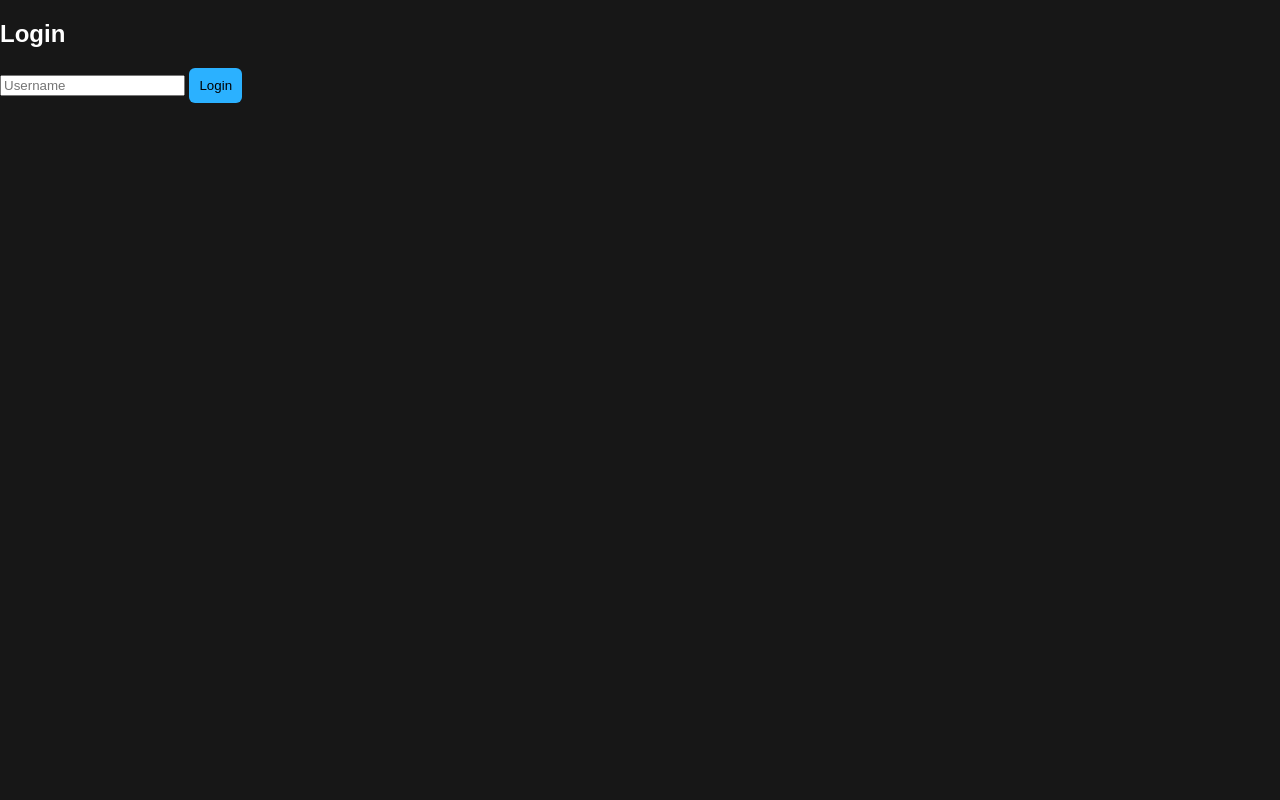
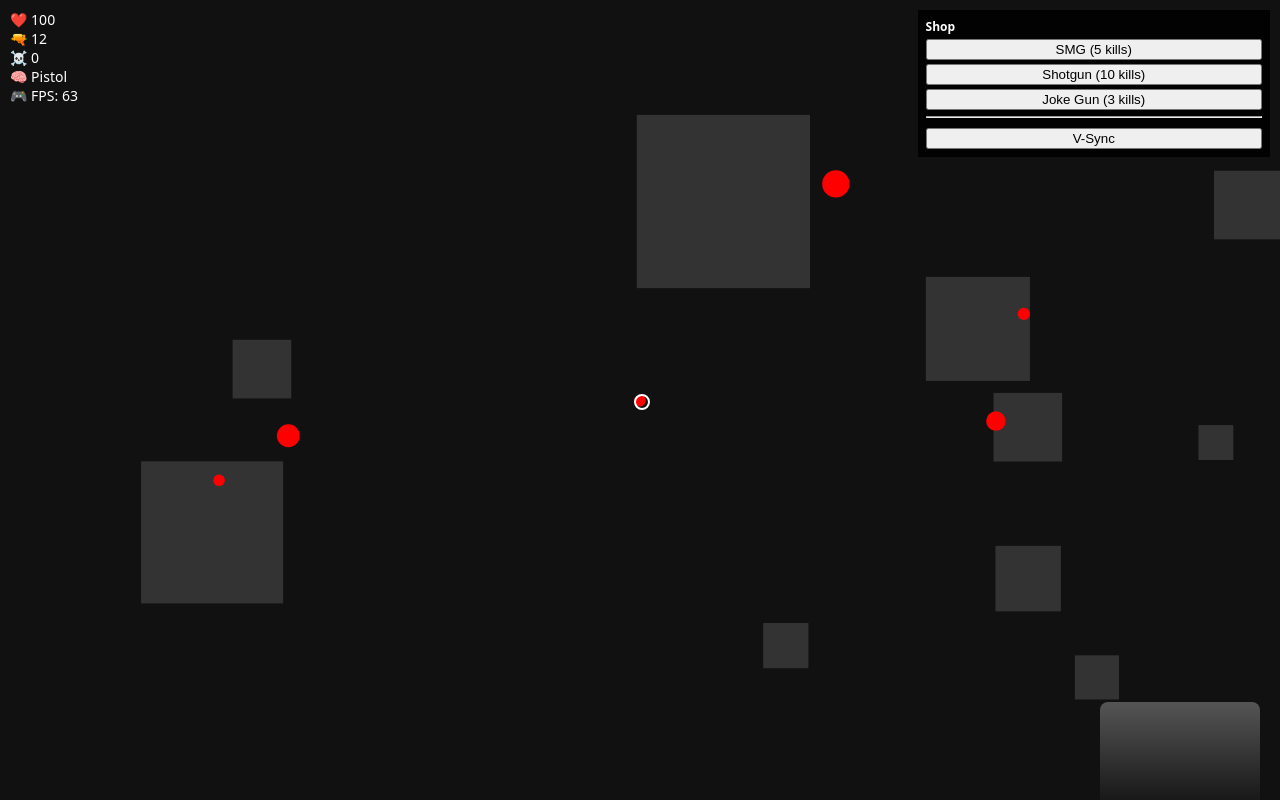
Before and after one commit to 8gdkfrz8dq-cell/fake-roblox-v2, a plain HTML site: page index.html in a window 1280 px wide. Drawn offline with Linux system fonts and the light colour scheme.

Commit message:
Update index.html

```diff
--- a/index.html
+++ b/index.html
@@ -3,77 +3,222 @@
 <head>
 <meta charset="UTF-8">
 <meta name="viewport" content="width=device-width, initial-scale=1.0">
-<title>Fake Creator Dashboard (Safe)</title>
+<title>Fake Roblox FPS RPG</title>
+
 <style>
-body{margin:0;font-family:Arial;background:#171717;color:#fff}
-.hidden{display:none}
-button{padding:10px;background:#2bb1ff;border:none;border-radius:6px}
-header{background:#121212;padding:12px}
-.card{background:#2a2a2a;margin:10px;padding:10px;border-radius:6px}
+html,body{margin:0;padding:0;background:#000;color:#fff;font-family:system-ui,sans-serif;overflow:hidden}
+#hud{position:fixed;top:10px;left:10px;z-index:10;font-size:14px}
+#shop{position:fixed;top:10px;right:10px;background:rgba(0,0,0,.85);padding:8px;font-size:12px;z-index:10}
+#shop button{width:100%;margin-top:4px}
+#gun{position:fixed;bottom:-12px;right:20px;width:160px;height:110px;background:linear-gradient(#555,#111);border-radius:8px;transform-origin:right center}
+#gun.kick{animation:kick .08s linear}
+@keyframes kick{0%{transform:translate(0,0)}50%{transform:translate(-18px,-8px)}100%{transform:translate(0,0)}}
+#crosshair{position:fixed;top:50%;left:50%;width:12px;height:12px;margin:-6px;border:2px solid white;border-radius:50%}
+#msg{position:fixed;bottom:22%;width:100%;text-align:center;font-size:20px;opacity:0;transition:.3s}
+canvas{display:block}
 </style>
 </head>
+
 <body>
 
-<div id="login">
-  <h2>Login</h2>
-  <input id="user" placeholder="Username">
-  <button id="loginBtn">Login</button>
+<div id="hud">
+❤️ <span id="hp">100</span><br>
+🔫 <span id="ammo">12</span><br>
+☠️ <span id="kills">0</span><br>
+🧠 <span id="weaponName">Pistol</span><br>
+🎮 FPS: <span id="fps">60</span>
 </div>
 
-<div id="app" class="hidden">
-  <header>
-    <strong>Creator Dashboard</strong>
-    <button id="newBtn">+ New</button>
-  </header>
-  <div id="list"></div>
+<div id="shop">
+<b>Shop</b><br>
+<button onclick="buyWeapon(1)">SMG (5 kills)</button>
+<button onclick="buyWeapon(2)">Shotgun (10 kills)</button>
+<button onclick="buyWeapon(3)">Joke Gun (3 kills)</button>
+<hr>
+<button onclick="toggleVsync()">V-Sync</button>
 </div>
 
+<div id="crosshair"></div>
+<div id="gun"></div>
+<div id="msg"></div>
+<canvas id="game"></canvas>
+
 <script>
-const loginDiv=document.getElementById("login");
-const appDiv=document.getElementById("app");
-const loginBtn=document.getElementById("loginBtn");
-const list=document.getElementById("list");
-const newBtn=document.getElementById("newBtn");
+/* ===== CORE ===== */
+const canvas = document.getElementById("game");
+const ctx = canvas.getContext("2d");
+function resize(){canvas.width=innerWidth;canvas.height=innerHeight}
+resize(); addEventListener("resize",resize);
 
-const KEY="SAFE_DASH";
-let data=JSON.parse(localStorage.getItem(KEY)||'{"user":null,"items":[]}')
+/* ===== DOM REFERENCES (FIX) ===== */
+const ammoEl = document.getElementById("ammo");
+const gun = document.getElementById("gun");
+const hp = document.getElementById("hp");
+const kills = document.getElementById("kills");
+const weaponName = document.getElementById("weaponName");
+const fps = document.getElementById("fps");
 
-function save(){localStorage.setItem(KEY,JSON.stringify(data))}
+/* ===== SETTINGS ===== */
+let vsync=true,targetFPS=60;
 
-loginBtn.addEventListener("click",()=>{
-  const u=document.getElementById("user").value.trim();
-  if(!u){alert("Type a username");return;}
-  data.user=u;
-  save();
-  start();
-});
+/* ===== PLAYER ===== */
+let player={hp:100,kills:0,weapon:0,recoil:0,camZoom:1};
 
-newBtn.addEventListener("click",()=>{
-  const name=prompt("Experience name");
-  if(!name) return;
-  data.items.push(name);
-  save();
-  render();
-});
+/* ===== WEAPONS ===== */
+const weapons=[
+ {name:"Pistol",ammo:12,damage:30,spread:18,unlocked:true},
+ {name:"SMG",ammo:30,damage:15,spread:35,unlocked:false},
+ {name:"Shotgun",ammo:6,damage:60,spread:70,unlocked:false},
+ {name:"Joke Gun",ammo:99,damage:1,spread:120,unlocked:false}
+];
+let ammo=weapons[0].ammo;
 
-function start(){
-  if(!data.user) return;
-  loginDiv.classList.add("hidden");
-  appDiv.classList.remove("hidden");
-  render();
+/* ===== WORLD ===== */
+let bots=[],walls=[],holes=[];
+function spawnBot(){
+  bots.push({
+    x:Math.random()*canvas.width,
+    y:Math.random()*canvas.height,
+    z:Math.random()*600+200,
+    hp:40,
+    speed:0.4+Math.random()*0.6,
+    cooldown:40+Math.random()*60
+  });
+}
+for(let i=0;i<6;i++)spawnBot();
+for(let i=0;i<10;i++)walls.push({x:Math.random()*canvas.width,y:Math.random()*canvas.height,z:Math.random()*700+300});
+
+/* ===== UI ===== */
+function msg(t){
+  const m=document.getElementById("msg");
+  m.textContent=t;
+  m.style.opacity=1;
+  setTimeout(()=>m.style.opacity=0,1200);
+}
+function updateHUD(){
+  hp.textContent=player.hp;
+  ammoEl.textContent=ammo;
+  kills.textContent=player.kills;
+  weaponName.textContent=weapons[player.weapon].name;
 }
 
-function render(){
-  list.innerHTML="";
-  data.items.forEach((i,idx)=>{
-    const d=document.createElement("div");
-    d.className="card";
-    d.textContent=i;
-    list.appendChild(d);
-  });
+/* ===== SHOP ===== */
+function buyWeapon(i){
+  const cost=[0,5,10,3][i];
+  if(player.kills<cost) return msg("Not enough kills");
+  if(weapons[i].unlocked) return msg("Already owned");
+  player.kills-=cost;
+  weapons[i].unlocked=true;
+  player.weapon=i;
+  ammo=weapons[i].ammo;
+  msg("Bought "+weapons[i].name);
+  updateHUD();
 }
 
-start();
+/* ===== CONTROLS ===== */
+addEventListener("keydown",e=>{if(e.key==="q")switchWeapon()});
+addEventListener("click",shoot);
+addEventListener("touchstart",shoot);
+
+/* ===== SHOOT ===== */
+function shoot(){
+  if(ammo<=0){ammo=weapons[player.weapon].ammo;return}
+  ammo--;
+  gun.classList.remove("kick"); void gun.offsetWidth; gun.classList.add("kick");
+  player.recoil=14;
+
+  let hit=false;
+  bots.forEach((b,i)=>{
+    const dx=b.x-canvas.width/2, dy=b.y-canvas.height/2;
+    if(Math.hypot(dx,dy)<Math.random()*weapons[player.weapon].spread){
+      b.hp-=weapons[player.weapon].damage;
+      hit=true;
+      if(b.hp<=0){
+        bots.splice(i,1);
+        spawnBot();
+        player.kills++;
+        player.camZoom=1.25;
+        msg("KILL");
+      }
+    }
+  });
+
+  if(!hit) holes.push({x:canvas.width/2+Math.random()*20-10,y:canvas.height/2+Math.random()*20-10,life:120});
+  updateHUD();
+}
+
+/* ===== SWITCH ===== */
+function switchWeapon(){
+  let n=player.weapon;
+  do{n=(n+1)%weapons.length}while(!weapons[n].unlocked);
+  player.weapon=n;
+  ammo=weapons[n].ammo;
+  msg(weapons[n].name);
+  updateHUD();
+}
+
+/* ===== VSYNC ===== */
+function toggleVsync(){vsync=!vsync;msg("V-Sync "+(vsync?"ON":"OFF"))}
+
+/* ===== LOOP ===== */
+let last=0;
+function loop(t){
+  if(!vsync && t-last<1000/targetFPS){requestAnimationFrame(loop);return}
+  last=t;
+
+  ctx.setTransform(player.camZoom,0,0,player.camZoom,0,0);
+  ctx.fillStyle="#111";
+  ctx.fillRect(0,0,canvas.width,canvas.height);
+  ctx.save();
+  ctx.translate(0,-player.recoil);
+
+  walls.forEach(w=>{
+    const s=300/w.z;
+    ctx.fillStyle="#333";
+    ctx.fillRect(w.x,w.y,80*s,80*s);
+    w.z-=1; if(w.z<120)w.z=800;
+  });
+
+  bots.forEach(b=>{
+    const dx=canvas.width/2-b.x,dy=canvas.height/2-b.y,dist=Math.hypot(dx,dy)||1;
+    b.x+=(dx/dist)*b.speed;
+    b.y+=(dy/dist)*b.speed;
+
+    b.cooldown--;
+    if(b.cooldown<=0 && dist<220){
+      b.cooldown=60+Math.random()*60;
+      player.hp-=5;
+      msg("HIT!");
+      if(player.hp<=0){
+        msg("YOU DIED");
+        player.hp=100;
+        player.kills=0;
+      }
+    }
+
+    const s=300/b.z;
+    ctx.fillStyle="red";
+    ctx.beginPath();
+    ctx.arc(b.x,b.y,14*s,0,Math.PI*2);
+    ctx.fill();
+    b.z-=1; if(b.z<120)b.z=800;
+  });
+
+  holes.forEach((h,i)=>{
+    ctx.fillStyle="#000";
+    ctx.beginPath();
+    ctx.arc(h.x,h.y,4,0,Math.PI*2);
+    ctx.fill();
+    if(--h.life<=0)holes.splice(i,1);
+  });
+
+  ctx.restore();
+  player.recoil*=0.85;
+  player.camZoom+=(1-player.camZoom)*0.1;
+  fps.textContent=Math.round(1000/(t-last||16));
+  requestAnimationFrame(loop);
+}
+requestAnimationFrame(loop);
 </script>
 
 </body>
```
